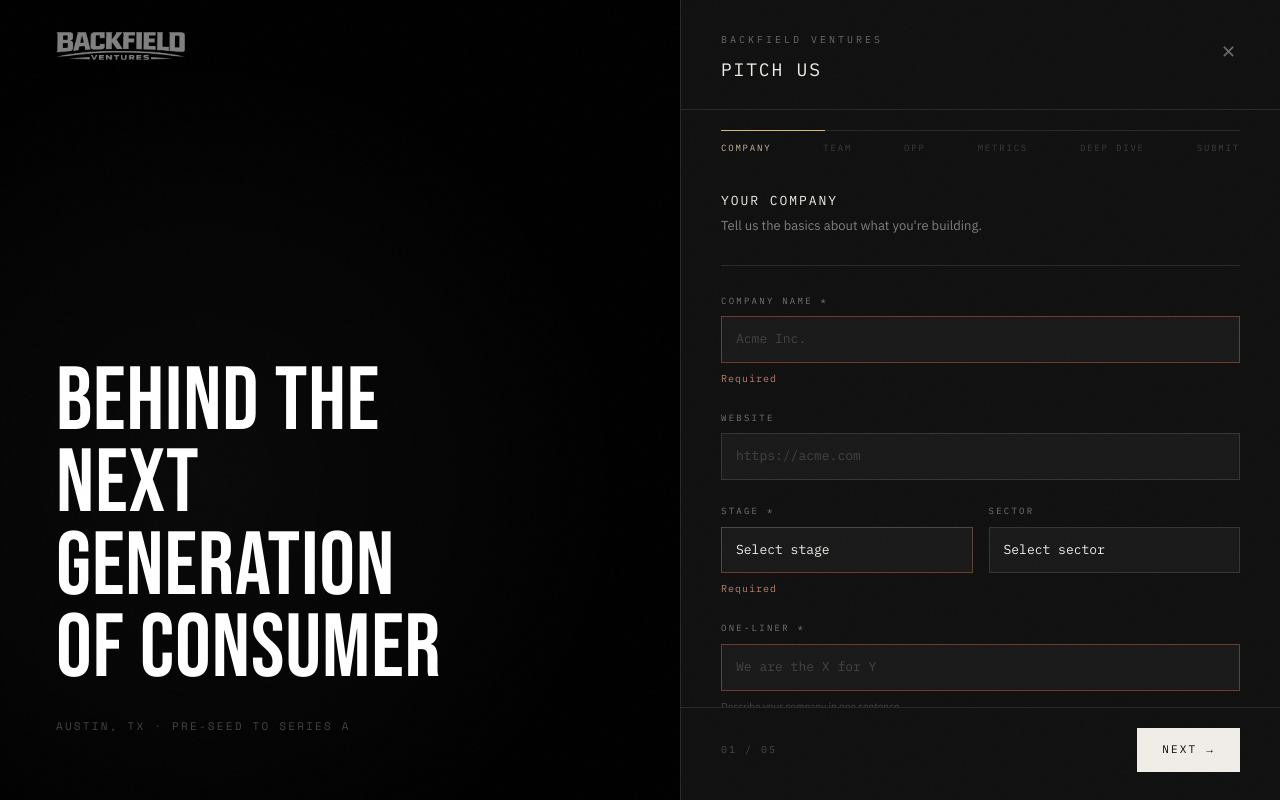
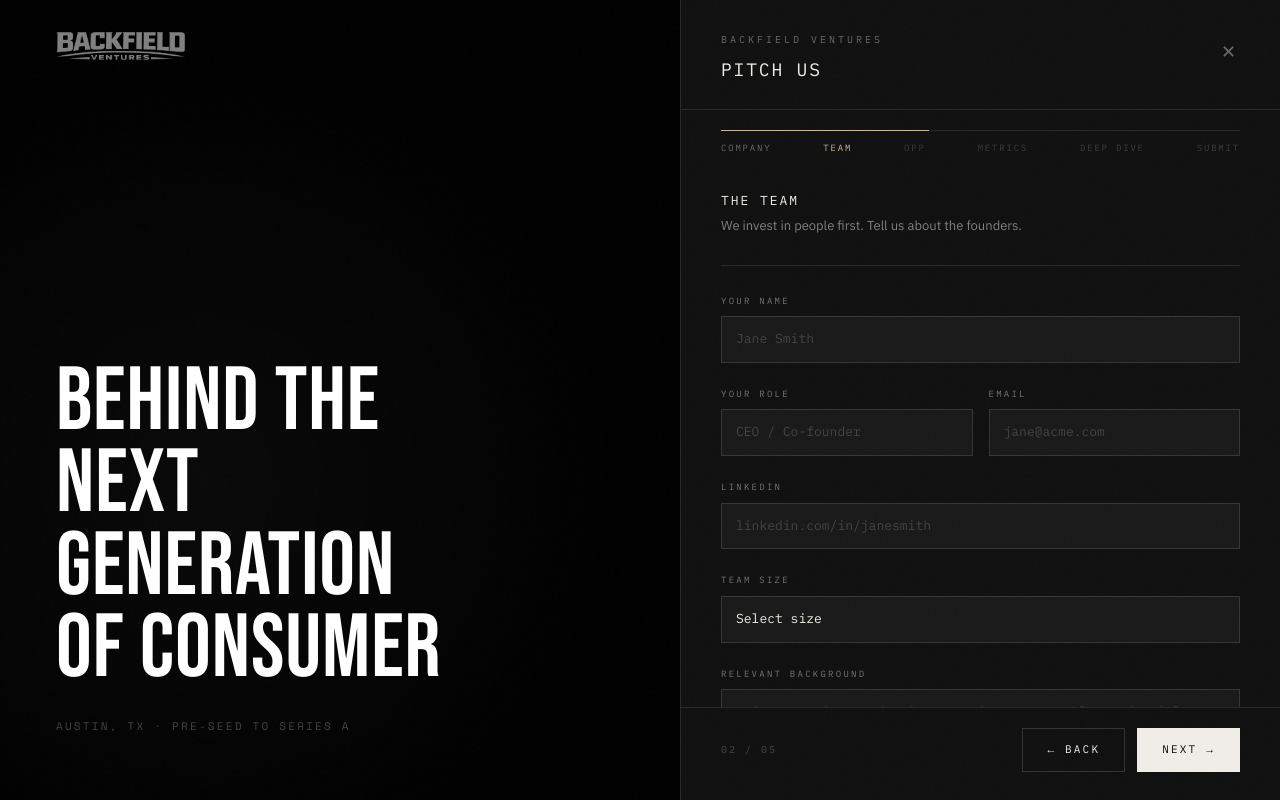
Before and after one commit to Ryano1221/backfield-ventures, a Next.js app: page /pitch in a window 1280 px wide. Both pictures are taken after a click on the button "NEXT →". Built offline with nearby package versions, Linux system fonts and the light colour scheme; a web font is replaced by a local one.

Commit message:
Remove all required fields and asterisks from pitch form
Co-Authored-By: Claude Sonnet 4.6 <noreply@anthropic.com>

```diff
--- a/src/app/pitch/PitchForm.tsx
+++ b/src/app/pitch/PitchForm.tsx
@@ -52,7 +52,6 @@ const EMPTY: Fields = {
 export default function PitchForm() {
   const [step, setStep] = useState(1);
   const [fields, setFields] = useState<Fields>(EMPTY);
-  const [errors, setErrors] = useState<Partial<Record<keyof Fields, string>>>({});
   const [confirmed, setConfirmed] = useState(false);
   const [submitting, setSubmitting] = useState(false);
 
@@ -60,28 +59,11 @@ export default function PitchForm() {
     return (e: React.ChangeEvent<HTMLInputElement | HTMLTextAreaElement | HTMLSelectElement>) => {
       const val = e.target.type === "checkbox" ? (e.target as HTMLInputElement).checked : e.target.value;
       setFields((f) => ({ ...f, [k]: val }));
-      setErrors((err) => ({ ...err, [k]: undefined }));
     };
   }
 
   function validate(): boolean {
-    const errs: Partial<Record<keyof Fields, string>> = {};
-    if (step === 1) {
-      if (!fields.company.trim()) errs.company = "Required";
-      if (!fields.stage) errs.stage = "Required";
-      if (!fields.oneLiner.trim()) errs.oneLiner = "Required";
-    }
-    if (step === 2) {
-      if (!fields.founderName.trim()) errs.founderName = "Required";
-      if (!fields.founderRole.trim()) errs.founderRole = "Required";
-      if (!fields.founderEmail.trim() || !fields.founderEmail.includes("@"))
-        errs.founderEmail = fields.founderEmail ? "Valid email required" : "Required";
-    }
-    if (step === 3) {
-      if (!fields.problem.trim()) errs.problem = "Required";
-    }
-    setErrors(errs);
-    return Object.keys(errs).length === 0;
+    return true;
   }
 
   async function next() {
@@ -217,18 +199,17 @@ export default function PitchForm() {
                     <div className="bfv-step-desc">Tell us the basics about what you&apos;re building.</div>
                   </div>
                   <hr className="bfv-divider" />
-                  <div className={`bfv-field${errors.company ? " bfv-err" : ""}`}>
-                    <label>Company Name *</label>
+                  <div className="bfv-field">
+                    <label>Company Name</label>
                     <input type="text" placeholder="Acme Inc." value={fields.company} onChange={set("company")} />
-                    <span className="bfv-field-error">Required</span>
                   </div>
                   <div className="bfv-field">
                     <label>Website</label>
                     <input type="text" placeholder="https://acme.com" value={fields.website} onChange={set("website")} />
                   </div>
                   <div className="bfv-field-row">
-                    <div className={`bfv-field${errors.stage ? " bfv-err" : ""}`}>
-                      <label>Stage *</label>
+                    <div className="bfv-field">
+                      <label>Stage</label>
                       <select value={fields.stage} onChange={set("stage")}>
                         <option value="">Select stage</option>
                         <option>Pre-Seed</option>
@@ -237,7 +218,6 @@ export default function PitchForm() {
                         <option>Series B</option>
                         <option>Other</option>
                       </select>
-                      <span className="bfv-field-error">Required</span>
                     </div>
                     <div className="bfv-field">
                       <label>Sector</label>
@@ -255,11 +235,10 @@ export default function PitchForm() {
                       </select>
                     </div>
                   </div>
-                  <div className={`bfv-field${errors.oneLiner ? " bfv-err" : ""}`}>
-                    <label>One-Liner *</label>
+                  <div className="bfv-field">
+                    <label>One-Liner</label>
                     <input type="text" placeholder="We are the X for Y" value={fields.oneLiner} onChange={set("oneLiner")} />
                     <div className="bfv-field-hint">Describe your company in one sentence.</div>
-                    <span className="bfv-field-error">Required</span>
                   </div>
                   <div className="bfv-field">
                     <label>Location</label>
@@ -276,21 +255,18 @@ export default function PitchForm() {
                     <div className="bfv-step-desc">We invest in people first. Tell us about the founders.</div>
                   </div>
                   <hr className="bfv-divider" />
-                  <div className={`bfv-field${errors.founderName ? " bfv-err" : ""}`}>
-                    <label>Your Name *</label>
+                  <div className="bfv-field">
+                    <label>Your Name</label>
                     <input type="text" placeholder="Jane Smith" value={fields.founderName} onChange={set("founderName")} />
-                    <span className="bfv-field-error">Required</span>
                   </div>
                   <div className="bfv-field-row">
-                    <div className={`bfv-field${errors.founderRole ? " bfv-err" : ""}`}>
-                      <label>Your Role *</label>
+                    <div className="bfv-field">
+                      <label>Your Role</label>
                       <input type="text" placeholder="CEO / Co-founder" value={fields.founderRole} onChange={set("founderRole")} />
-                      <span className="bfv-field-error">Required</span>
                     </div>
-                    <div className={`bfv-field${errors.founderEmail ? " bfv-err" : ""}`}>
-                      <label>Email *</label>
+                    <div className="bfv-field">
+                      <label>Email</label>
                       <input type="email" placeholder="jane@acme.com" value={fields.founderEmail} onChange={set("founderEmail")} />
-                      <span className="bfv-field-error">{errors.founderEmail || "Required"}</span>
                     </div>
                   </div>
                   <div className="bfv-field">
@@ -327,14 +303,13 @@ export default function PitchForm() {
                     <div className="bfv-step-desc">Help us understand the problem you&apos;re solving.</div>
                   </div>
                   <hr className="bfv-divider" />
-                  <div className={`bfv-field${errors.problem ? " bfv-err" : ""}`}>
-                    <label>The Problem *</label>
+                  <div className="bfv-field">
+                    <label>The Problem</label>
                     <textarea
                       placeholder="What problem are you solving? Who feels it and how acutely?"
                       value={fields.problem}
                       onChange={set("problem")}
                     />
-                    <span className="bfv-field-error">Required</span>
                   </div>
                   <div className="bfv-field">
                     <label>Your Solution</label>
```
